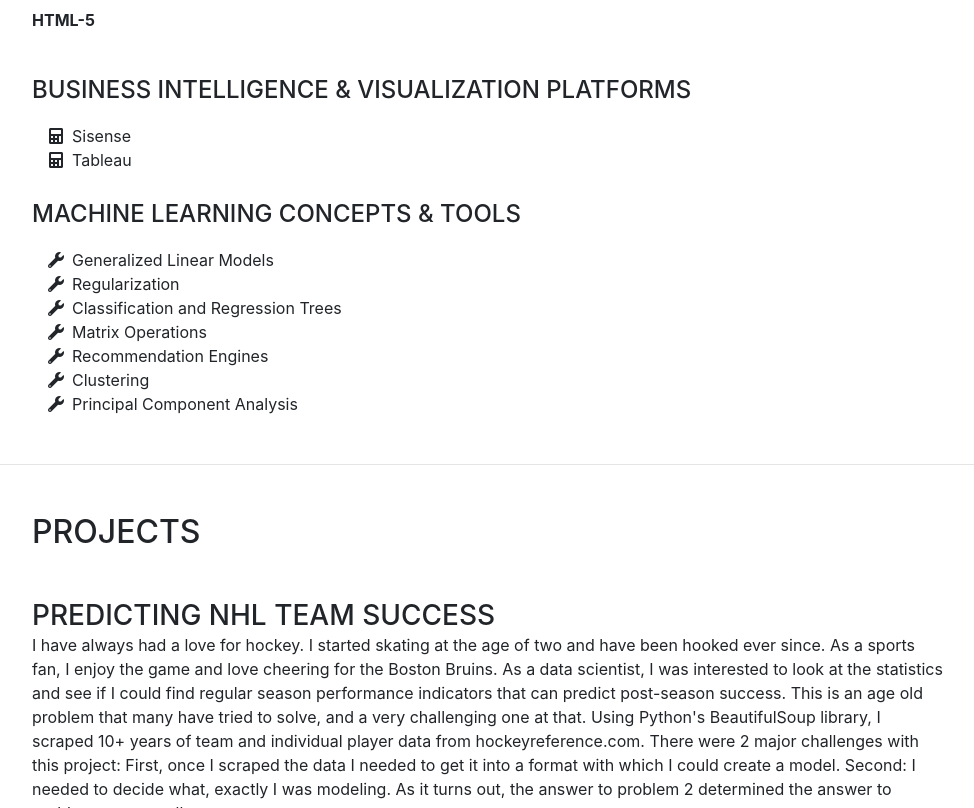
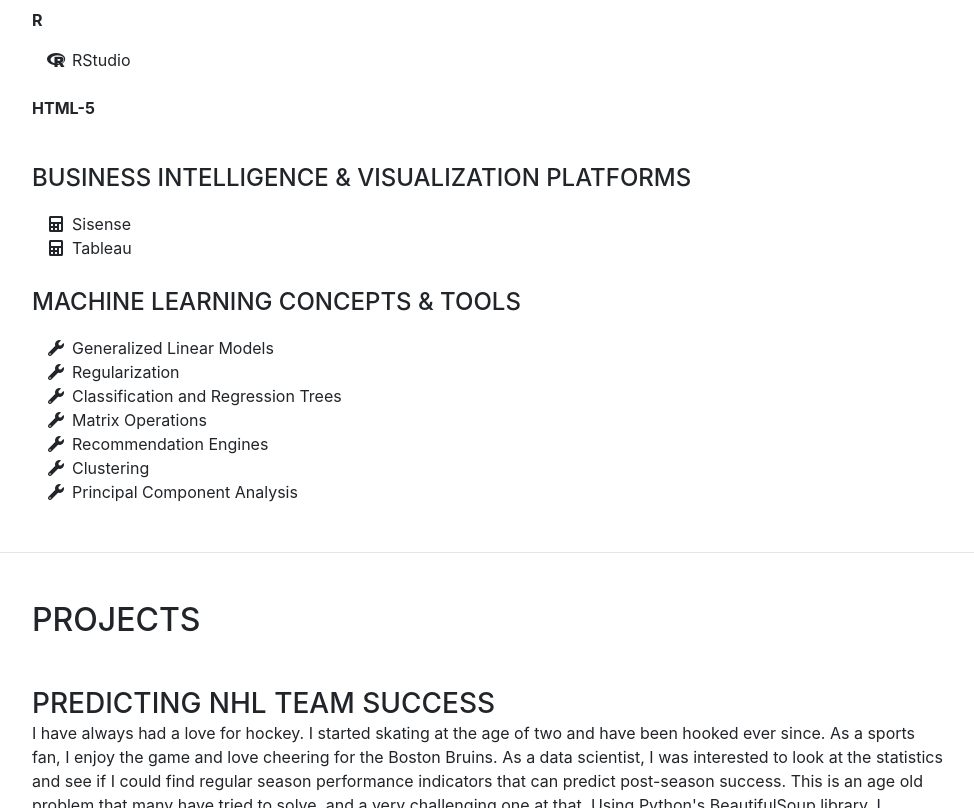
Before and after one commit to cmanley10/cmanley10.github.io, a website with bundled scripts: page index.html in a window 1280 px wide. Shown: the part 3632-4440 px from the top of the page, without its empty margins (288-1262 px from the left). Built offline with nearby package versions, Linux system fonts and the light colour scheme; a web font is replaced by a local one.

Commit message:
Updated Skills section

```diff
--- a/index.html
+++ b/index.html
@@ -231,6 +231,14 @@
                       </li> -->
                     </ul>
                     <br>
+                    <p><strong>R</strong><p>
+                      <ul class="fa-ul mb-0">
+
+                        <li>
+                          <i class="fa-li fab fa-r-project"></i> RStudio
+                        </li>
+                      </ul>
+                    <br>
                     <p><strong>HTML-5</strong></p>
                     <br>
                     <div class="subheading mb-3">Business Intelligence & Visualization Platforms</div>
```
